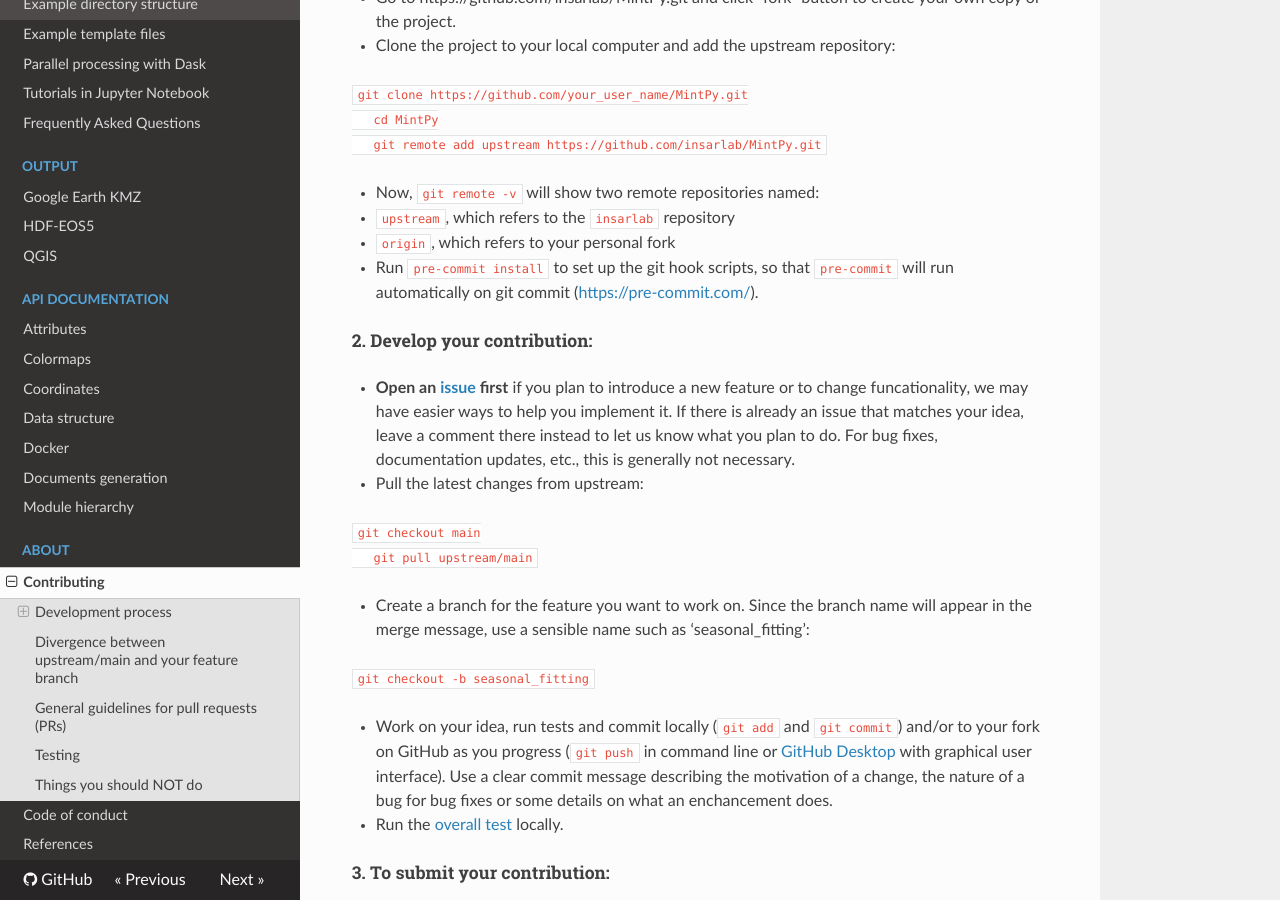
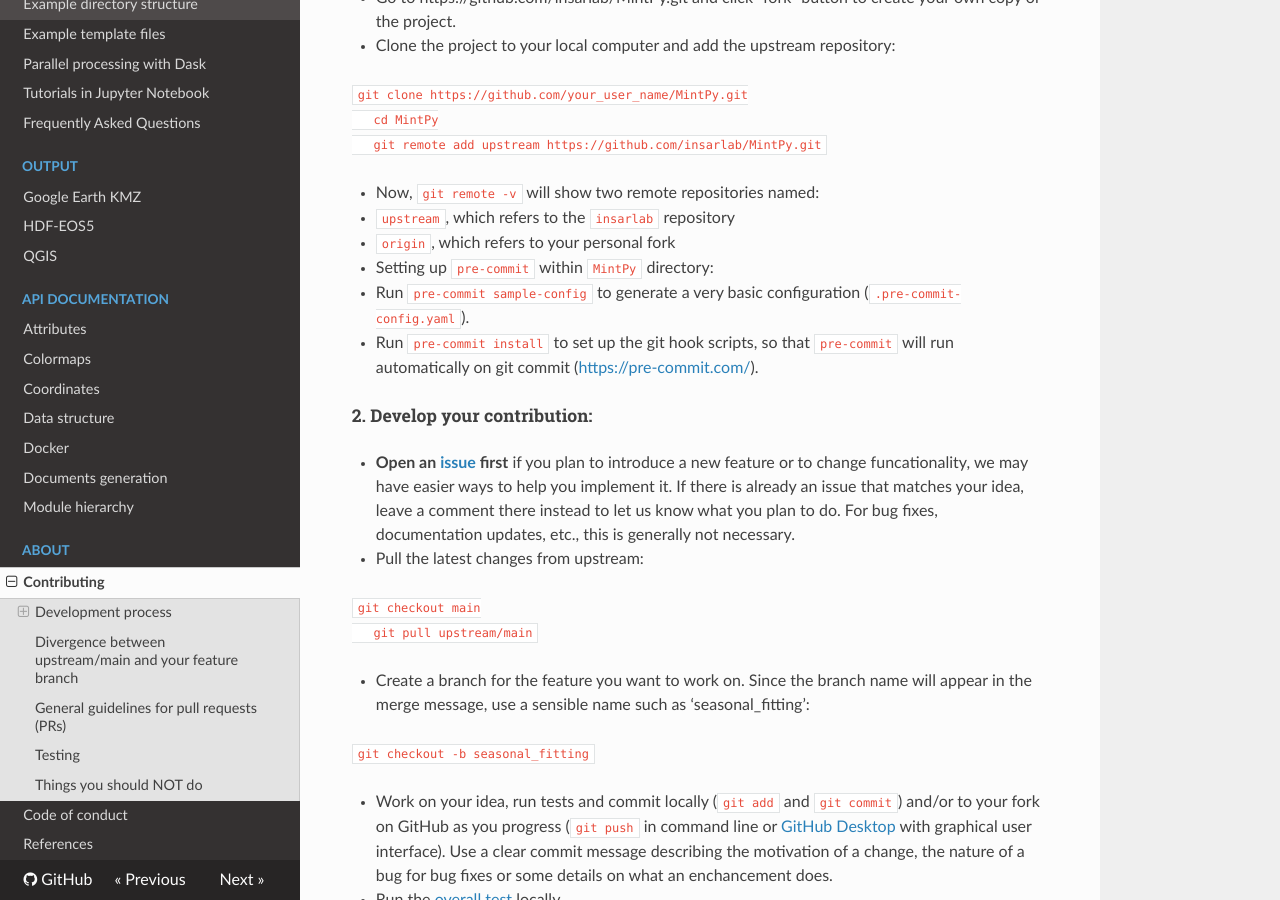
Before and after one commit to insarlab/MintPy, an MkDocs documentation site: the page built from docs/CONTRIBUTING.md, in a window 1280 px wide and 900 px high, scrolled down 722 px. Built offline with MkDocs 1.6.1, drawn with Linux system fonts in a browser that asks for light colours; nearby versions of some CDN libraries.

Commit message:
Update CONTRIBUTING.md
we need to run `pre-commit sample-config` to have a basic config file before running `pre-commit install`.

```diff
--- a/docs/CONTRIBUTING.md
+++ b/docs/CONTRIBUTING.md
@@ -35,7 +35,9 @@ is a great starting point if you are new to version control.
    - `upstream`, which refers to the `insarlab` repository
    - `origin`, which refers to your personal fork
 
-+ Run `pre-commit install` to set up the git hook scripts, so that `pre-commit` will run automatically on git commit ([https://pre-commit.com/](https://pre-commit.com/)).
++ Setting up `pre-commit` within `MintPy` directory:
+   - Run `pre-commit sample-config` to generate a very basic configuration (`.pre-commit-config.yaml`).
+   - Run `pre-commit install` to set up the git hook scripts, so that `pre-commit` will run automatically on git commit ([https://pre-commit.com/](https://pre-commit.com/)).
 
 #### 2. Develop your contribution: ####
 
```
